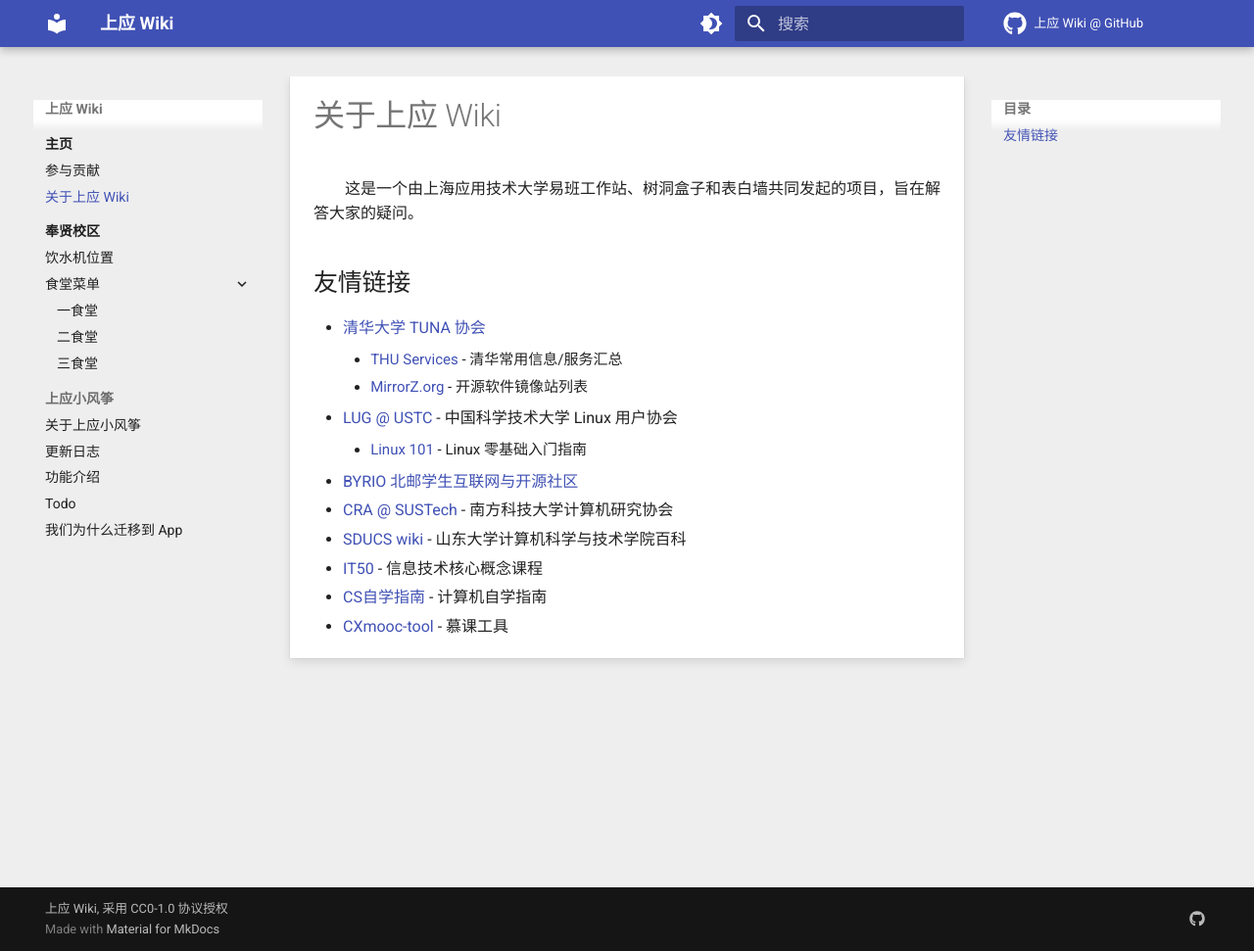
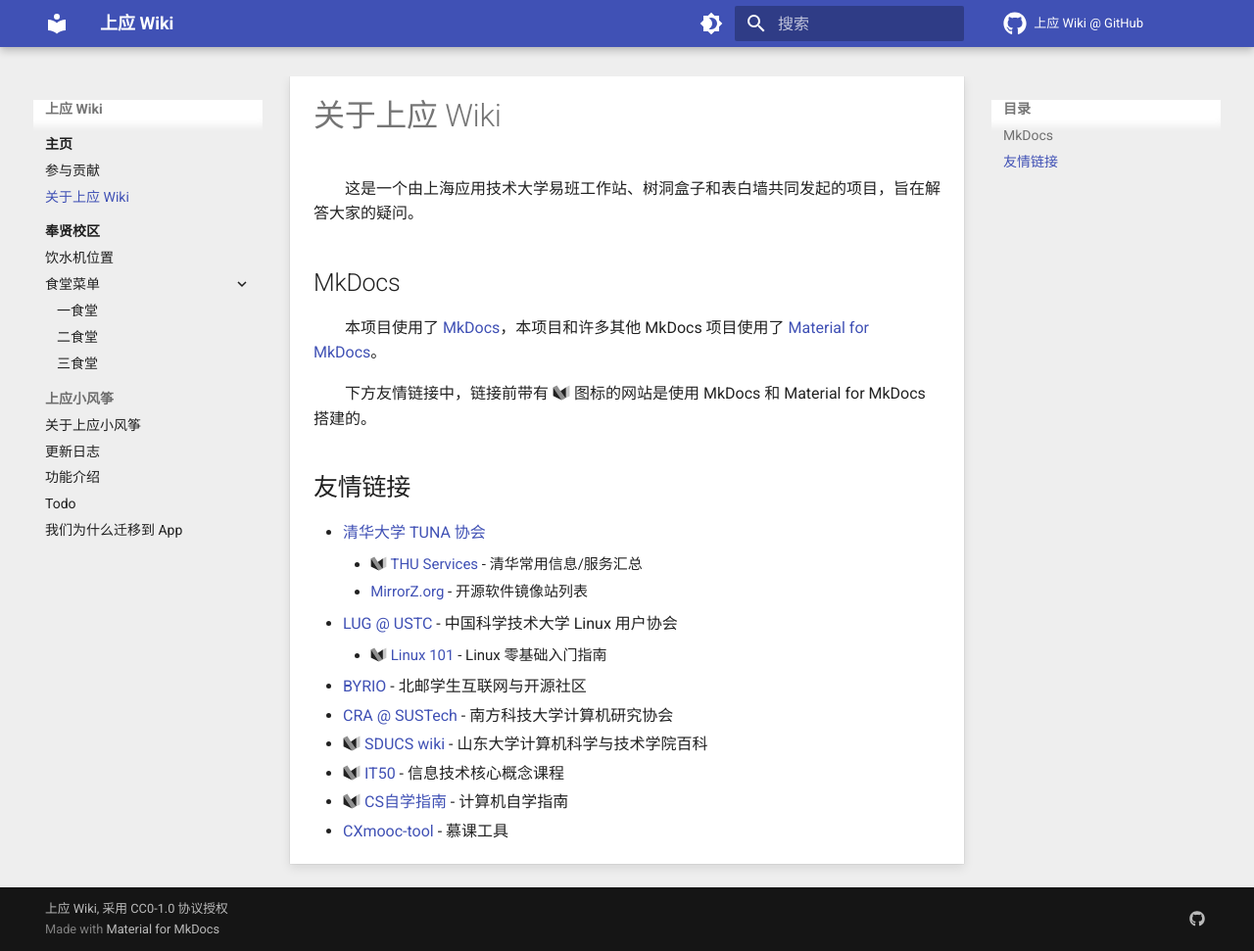
Before and after one commit to SIT-kite/SIT-wiki, an MkDocs documentation site: the page built from docs/about.md, in a window 1280 px wide and 971 px high. Shown: the whole window at 98% size. Built offline with MkDocs 1.6.1 and Material for MkDocs 9.7.7, drawn with Linux system fonts in a browser that asks for light colours; comment, search, counter and statistics services are not loaded.

Commit message:
更新关于页面

```diff
--- a/docs/about.md
+++ b/docs/about.md
@@ -2,16 +2,23 @@
 
 这是一个由上海应用技术大学易班工作站、树洞盒子和表白墙共同发起的项目，旨在解答大家的疑问。
 
+## MkDocs
+
+本项目使用了 [MkDocs](https://www.mkdocs.org/)，本项目和许多其他 MkDocs 项目使用了
+[Material for MkDocs](https://squidfunk.github.io/mkdocs-material/)。
+
+下方友情链接中，链接前带有 :logo: 图标的网站是使用 MkDocs 和 Material for MkDocs 搭建的。
+
 ## 友情链接
 
 - [清华大学 TUNA 协会](https://tuna.moe/)
-	- [THU Services](https://thu.services/) - 清华常用信息/服务汇总
+	- :logo: [THU Services](https://thu.services/) - 清华常用信息/服务汇总
 	- [MirrorZ.org](https://mirrorz.org/) - 开源软件镜像站列表
 - [LUG @ USTC](https://lug.ustc.edu.cn/) - 中国科学技术大学 Linux 用户协会
-	- [Linux 101](https://101.lug.ustc.edu.cn/) - Linux 零基础入门指南
-- [BYRIO 北邮学生互联网与开源社区](https://byrio.org/)
+	- :logo: [Linux 101](https://101.lug.ustc.edu.cn/) - Linux 零基础入门指南
+- [BYRIO](https://byrio.org/) - 北邮学生互联网与开源社区
 - [CRA @ SUSTech](https://www.cra.moe/) - 南方科技大学计算机研究协会
-- [SDUCS wiki](https://sducs.wiki/) - 山东大学计算机科学与技术学院百科
-- [IT50](https://it50.org/zh-Hans/) - 信息技术核心概念课程
-- [CS自学指南](https://csdiy.wiki/) - 计算机自学指南
+- :logo: [SDUCS wiki](https://sducs.wiki/) - 山东大学计算机科学与技术学院百科
+- :logo: [IT50](https://it50.org/zh-Hans/) - 信息技术核心概念课程
+- :logo: [CS自学指南](https://csdiy.wiki/) - 计算机自学指南
 - [CXmooc-tool](https://cx.icodef.com/) - 慕课工具
```
